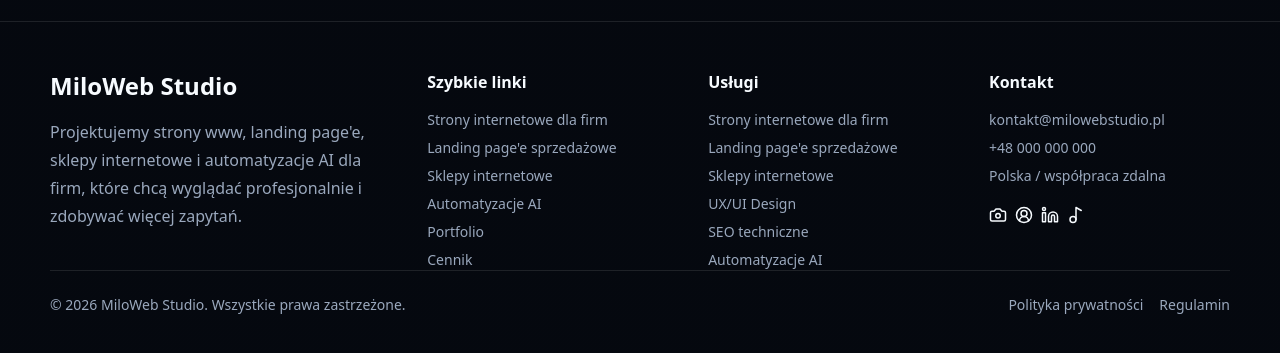
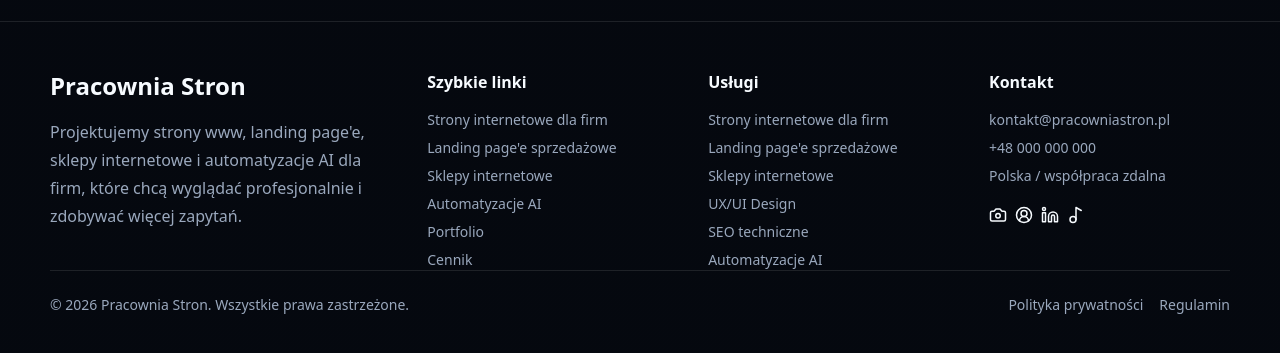
Before and after one commit to Myylosz11/KOOOSMA, a Next.js app: page / in a window 1280 px wide. Shown: the part 11520-11873 px from the top of the page. Built offline with nearby package versions, Linux system fonts and the light colour scheme.

Commit message:
Rebrand footer to Pracownia Stron

```diff
--- a/components/Footer.tsx
+++ b/components/Footer.tsx
@@ -7,7 +7,7 @@ export function Footer() {
     <footer className="border-t border-white/10 py-12">
       <div className="section-wrap grid gap-10 md:grid-cols-[1.4fr_1fr_1fr_1fr]">
         <div>
-          <p className="font-display text-2xl font-black">MiloWeb Studio</p>
+          <p className="font-display text-2xl font-black">Pracownia Stron</p>
           <p className="mt-4 max-w-sm leading-7 text-[var(--muted)]">
             Projektujemy strony www, landing page'e, sklepy internetowe i automatyzacje AI dla firm, które chcą wyglądać profesjonalnie i zdobywać więcej zapytań.
           </p>
@@ -33,7 +33,7 @@ export function Footer() {
         <div>
           <p className="mb-4 font-bold">Kontakt</p>
           <div className="flex flex-col gap-2 text-sm text-[var(--muted)]">
-            <span>kontakt@milowebstudio.pl</span>
+            <span>kontakt@pracowniastron.pl</span>
             <span>+48 000 000 000</span>
             <span>Polska / współpraca zdalna</span>
             <div className="mt-3 flex gap-2 text-[var(--foreground)]">
@@ -46,7 +46,7 @@ export function Footer() {
         </div>
       </div>
       <div className="section-wrap mt-10 flex flex-col gap-3 border-t border-white/10 pt-6 text-sm text-[var(--muted)] md:flex-row md:items-center md:justify-between">
-        <p>© 2026 MiloWeb Studio. Wszystkie prawa zastrzeżone.</p>
+        <p>© 2026 Pracownia Stron. Wszystkie prawa zastrzeżone.</p>
         <div className="flex gap-4">
           <Link href="/polityka-prywatnosci">Polityka prywatności</Link>
           <Link href="/regulamin">Regulamin</Link>
```
